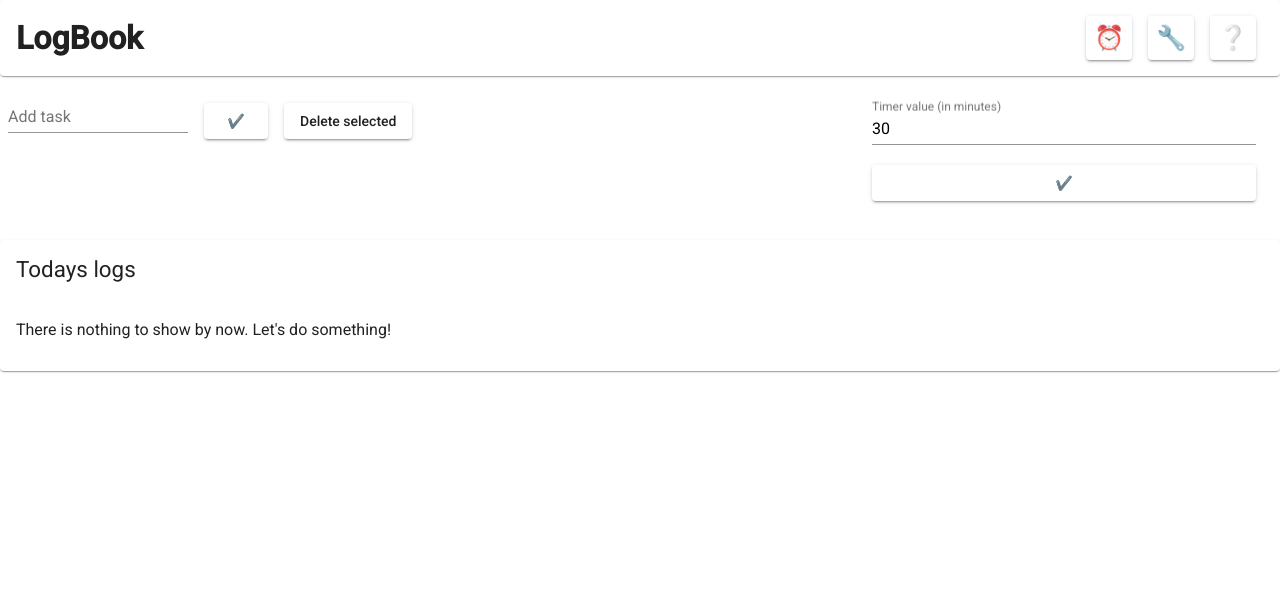
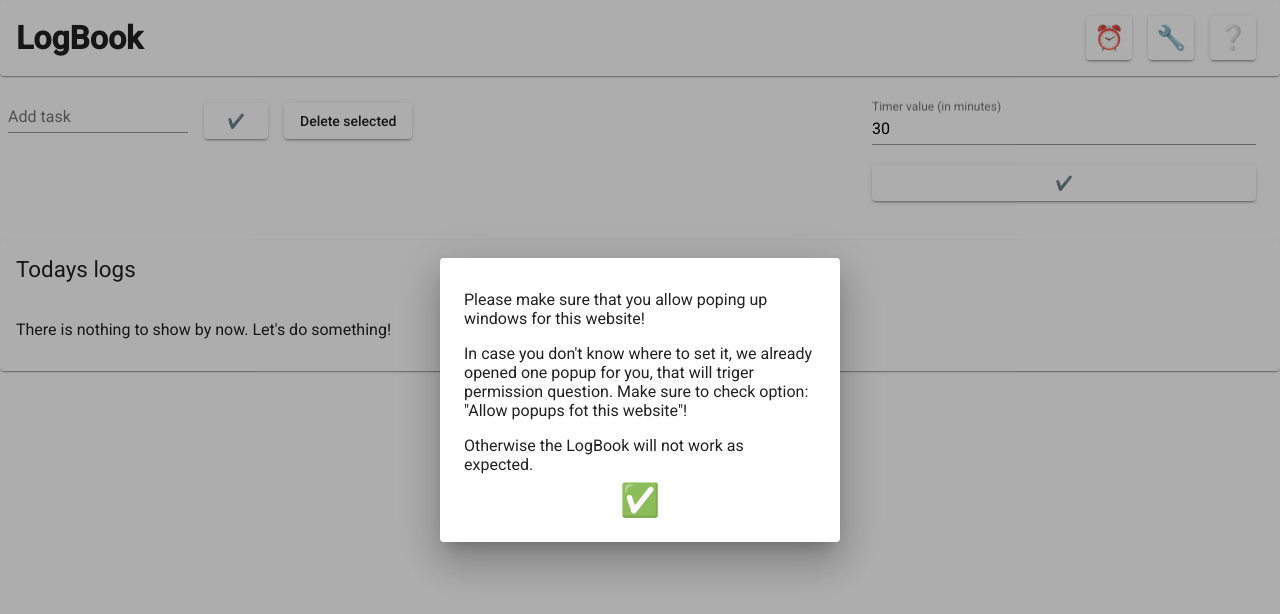
Before and after one commit to kwkr/logbook, an Angular app: page /settings in a window 1280 px wide. Shown: the top 614 px of the page. Built offline with nearby package versions, Linux system fonts and the light colour scheme.

Commit message:
added permission popup

```diff
--- a/src/app/app-material-module/app-material-module.module.ts
+++ b/src/app/app-material-module/app-material-module.module.ts
@@ -3,6 +3,7 @@ import { MatCardModule } from '@angular/material/card';
 import { MatButtonModule } from '@angular/material/button';
 import { MatInputModule } from '@angular/material/input';
 import { MatListModule } from '@angular/material/list';
+import { MatDialogModule } from '@angular/material/dialog';
 import { ReactiveFormsModule } from '@angular/forms';
 @NgModule({
   imports: [
@@ -10,6 +11,7 @@ import { ReactiveFormsModule } from '@angular/forms';
     MatButtonModule,
     MatInputModule,
     MatListModule,
+    MatDialogModule,
     ReactiveFormsModule
   ],
   exports: [
@@ -17,6 +19,7 @@ import { ReactiveFormsModule } from '@angular/forms';
     MatButtonModule,
     MatInputModule,
     MatListModule,
+    MatDialogModule,
     ReactiveFormsModule
   ]
 })
--- a/src/app/app.component.ts
+++ b/src/app/app.component.ts
@@ -1,8 +1,40 @@
-import { Component } from '@angular/core';
+import { Component, OnInit } from '@angular/core';
+import { MatDialog } from '@angular/material/dialog';
+import { InfoDialogComponent } from './info-dialog/info-dialog.component';
+import { StorageService } from './core/storage.service';
+import { WindowOpenerService } from './core/window-opener.service';
+
+const initialQUestionKey = 'initialQuestion';
 
 @Component({
   selector: 'app-root',
   templateUrl: './app.component.html',
   styleUrls: ['./app.component.scss']
 })
-export class AppComponent {}
+export class AppComponent implements OnInit {
+  constructor(
+    public dialog: MatDialog,
+    private storage: StorageService,
+    private windowService: WindowOpenerService
+  ) {}
+
+  ngOnInit() {
+    const wasUnlocked = this.storage.getObjectFromStorage(initialQUestionKey);
+    if (wasUnlocked === null) {
+      setTimeout(() => {
+        this.windowService.openPermissionWindow();
+        this.openDialog();
+      }, 500);
+    }
+  }
+
+  openDialog() {
+    const dialogRef = this.dialog.open(InfoDialogComponent, {
+      width: '400px'
+    });
+
+    dialogRef.afterClosed().subscribe(() => {
+      this.storage.saveObjectToStorage('done', initialQUestionKey);
+    });
+  }
+}
--- a/src/app/app.module.ts
+++ b/src/app/app.module.ts
@@ -14,9 +14,21 @@ import { SettingsComponent } from './settings/settings.component';
 import { ProjectsListComponent } from './settings/projects-list/projects-list.component';
 import { TimerSettingsComponent } from './settings/timer-settings/timer-settings.component';
 import { AboutComponent } from './about/about.component';
+import { InfoDialogComponent } from './info-dialog/info-dialog.component';
 
 @NgModule({
-  declarations: [AppComponent, CounterComponent, LogHistoryComponent, LogListComponent, TimePipe, SettingsComponent, ProjectsListComponent, TimerSettingsComponent, AboutComponent],
+  declarations: [
+    AppComponent,
+    CounterComponent,
+    LogHistoryComponent,
+    LogListComponent,
+    TimePipe,
+    SettingsComponent,
+    ProjectsListComponent,
+    TimerSettingsComponent,
+    AboutComponent,
+    InfoDialogComponent
+  ],
   imports: [
     BrowserModule,
     BrowserAnimationsModule,
@@ -25,6 +37,7 @@ import { AboutComponent } from './about/about.component';
     HttpClientModule
   ],
   providers: [],
+  entryComponents: [InfoDialogComponent],
   bootstrap: [AppComponent]
 })
 export class AppModule {}
--- a/src/app/core/window-opener.service.ts
+++ b/src/app/core/window-opener.service.ts
@@ -33,6 +33,13 @@ export class WindowOpenerService {
       });
   }
 
+  public openPermissionWindow() {
+    try {
+      const myWindow = window.open('', '', 'width=50,height=50');
+      myWindow.close();
+    } catch (e) {}
+  }
+
   public notifyOnFilled() {
     return this.filledLogSubject.asObservable();
   }
--- /dev/null
+++ b/src/app/info-dialog/info-dialog.component.html
@@ -0,0 +1,14 @@
+<div class="dialog-wrapper">
+  <p>
+    Please make sure that you allow poping up windows for this website!
+  </p>
+  <p>
+    In case you don't know where to set it, we already opened one popup for you,
+    that will triger permission question. Make sure to check option: "Allow
+    popups fot this website"!
+  </p>
+  <p>
+    Otherwise the LogBook will not work as expected.
+  </p>
+  <button mat-button (click)="click()">✅</button>
+</div>
--- /dev/null
+++ b/src/app/info-dialog/info-dialog.component.scss
@@ -0,0 +1,13 @@
+.dialog-wrapper{
+  display: flex;
+  flex-direction: column;
+  align-items: center;
+}
+
+p{
+  margin:8px 0;
+}
+
+button{
+  font-size: 2em;
+}
--- /dev/null
+++ b/src/app/info-dialog/info-dialog.component.ts
@@ -0,0 +1,17 @@
+import { Component, OnInit, Inject } from '@angular/core';
+import { MatDialogRef, MAT_DIALOG_DATA } from '@angular/material/dialog';
+
+@Component({
+  selector: 'app-info-dialog',
+  templateUrl: './info-dialog.component.html',
+  styleUrls: ['./info-dialog.component.scss']
+})
+export class InfoDialogComponent implements OnInit {
+  constructor(public dialogRef: MatDialogRef<InfoDialogComponent>) {}
+
+  ngOnInit() {}
+
+  click() {
+    this.dialogRef.close();
+  }
+}
```
Also changed, not shown: 1 other file (tests, documents, lock files or other folders).
